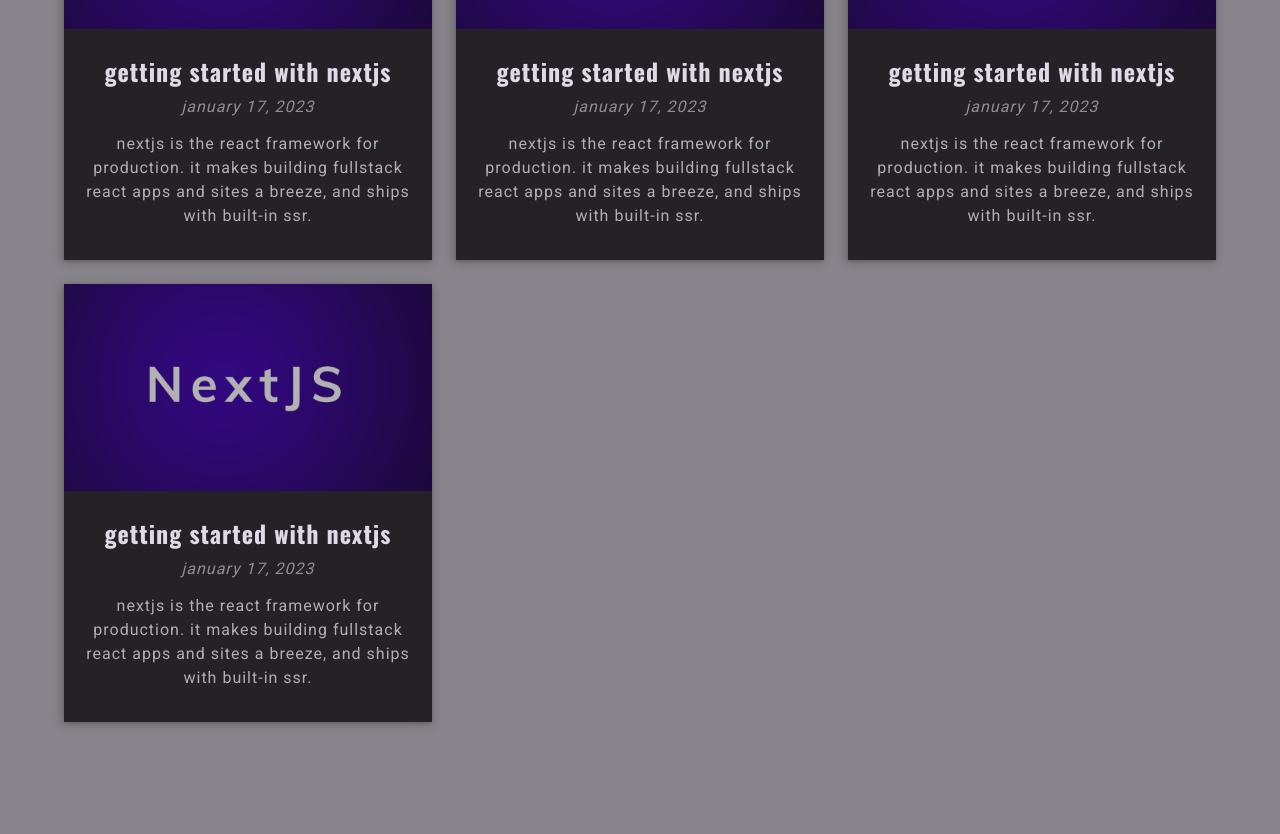
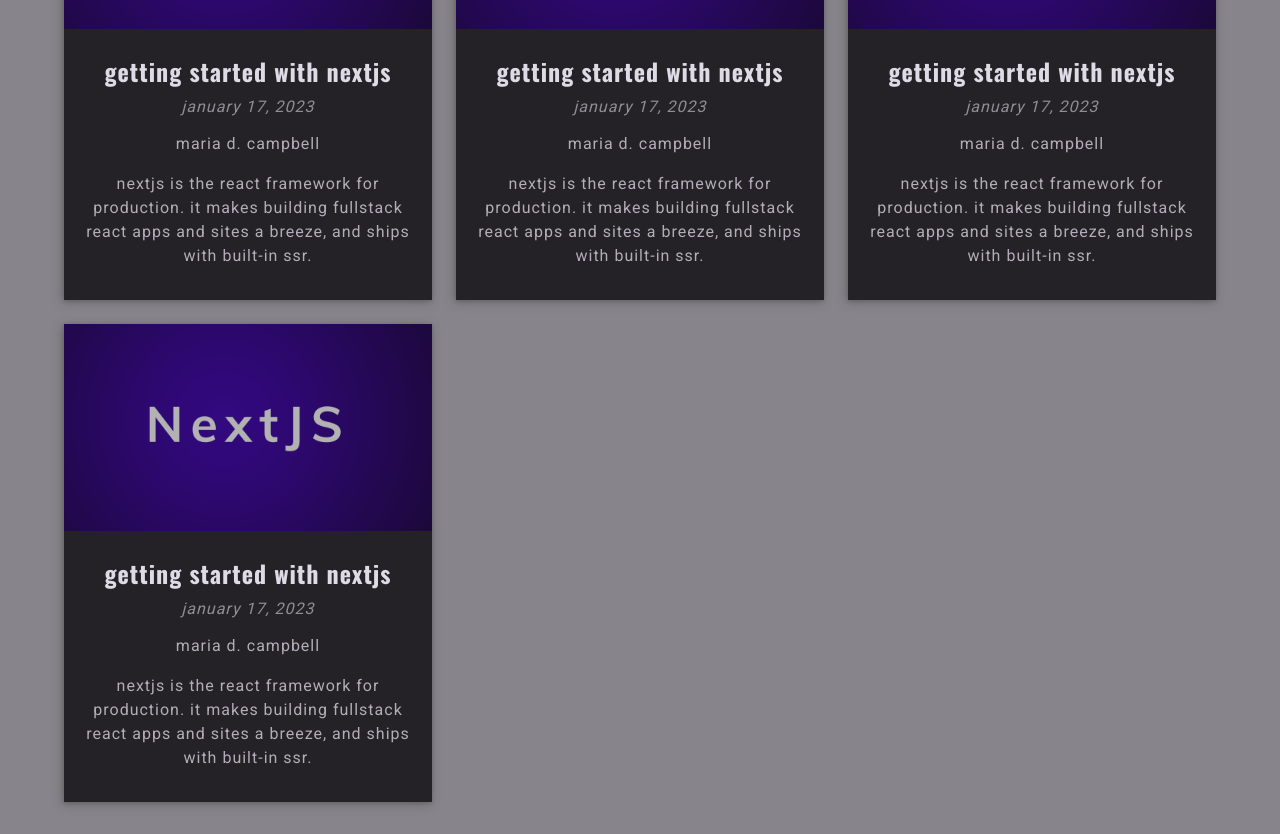
Before and after one commit to interglobalmedia/nextjs-fullstack-blog, a Next.js app: page / in a window 1280 px wide. Shown: the part 1020-1854 px from the top of the page. Before the commit the page ends 1774 px from the top, so only its background shows below. Built offline with nearby package versions, Linux system fonts and the light colour scheme.

Commit message:
NFB-11 #resolve #time 1m #comment add author prop

```diff
--- a/pages/index.js
+++ b/pages/index.js
@@ -6,6 +6,7 @@ const DUMMY_POSTS = [
   {
     slug: 'getting-started-with-nextjs',
     title: 'Getting Started with Nextjs',
+    author: 'Maria D. Campbell',
     image: 'getting-started-nextjs.png',
     excerpt: 'Nextjs is the React framework for production. It makes building fullstack React apps and sites a breeze, and ships with built-in SSR.',
     date: '2023-01-17'
@@ -13,6 +14,7 @@ const DUMMY_POSTS = [
   {
     slug: 'getting-started-with-nextjs2',
     title: 'Getting Started with Nextjs',
+    author: 'Maria D. Campbell',
     image: 'getting-started-nextjs.png',
     excerpt: 'Nextjs is the React framework for production. It makes building fullstack React apps and sites a breeze, and ships with built-in SSR.',
     date: '2023-01-17'
@@ -20,6 +22,7 @@ const DUMMY_POSTS = [
   {
     slug: 'getting-started-with-nextjs3',
     title: 'Getting Started with Nextjs',
+    author: 'Maria D. Campbell',
     image: 'getting-started-nextjs.png',
     excerpt: 'Nextjs is the React framework for production. It makes building fullstack React apps and sites a breeze, and ships with built-in SSR.',
     date: '2023-01-17'
@@ -27,6 +30,7 @@ const DUMMY_POSTS = [
   {
     slug: 'getting-started-with-nextjs4',
     title: 'Getting Started with Nextjs',
+    author: 'Maria D. Campbell',
     image: 'getting-started-nextjs.png',
     excerpt: 'Nextjs is the React framework for production. It makes building fullstack React apps and sites a breeze, and ships with built-in SSR.',
     date: '2023-01-17'
```
